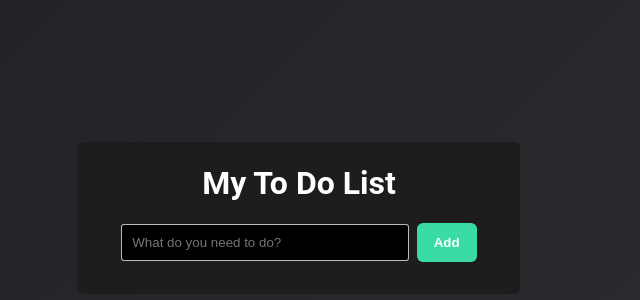
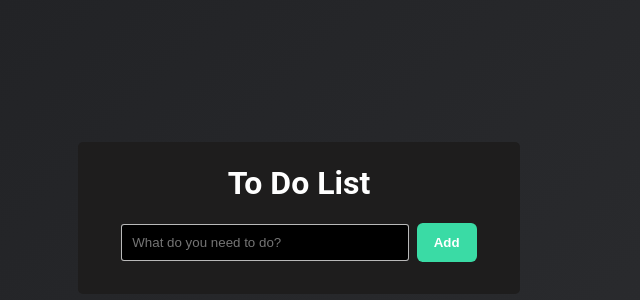
Before and after one commit to Kanuriganesh/todo_items, a website: page index.html in a window 1280 px wide. Shown: the part 190-490 px from the top of the page, without its empty margins (341-981 px from the left). Drawn offline with nearby package versions, Linux system fonts and the light colour scheme.

Commit message:
added changes

```diff
--- a/index.html
+++ b/index.html
@@ -9,7 +9,7 @@
 </head>
 <body>
     <div class="card">
-          <h1>My To Do List</h1>
+          <h1>To Do List</h1>
           <div class="headerContainer">
              <input id="input-element" placeholder="What do you need to do?" />
              <button id="button-element">Add</button>
```
